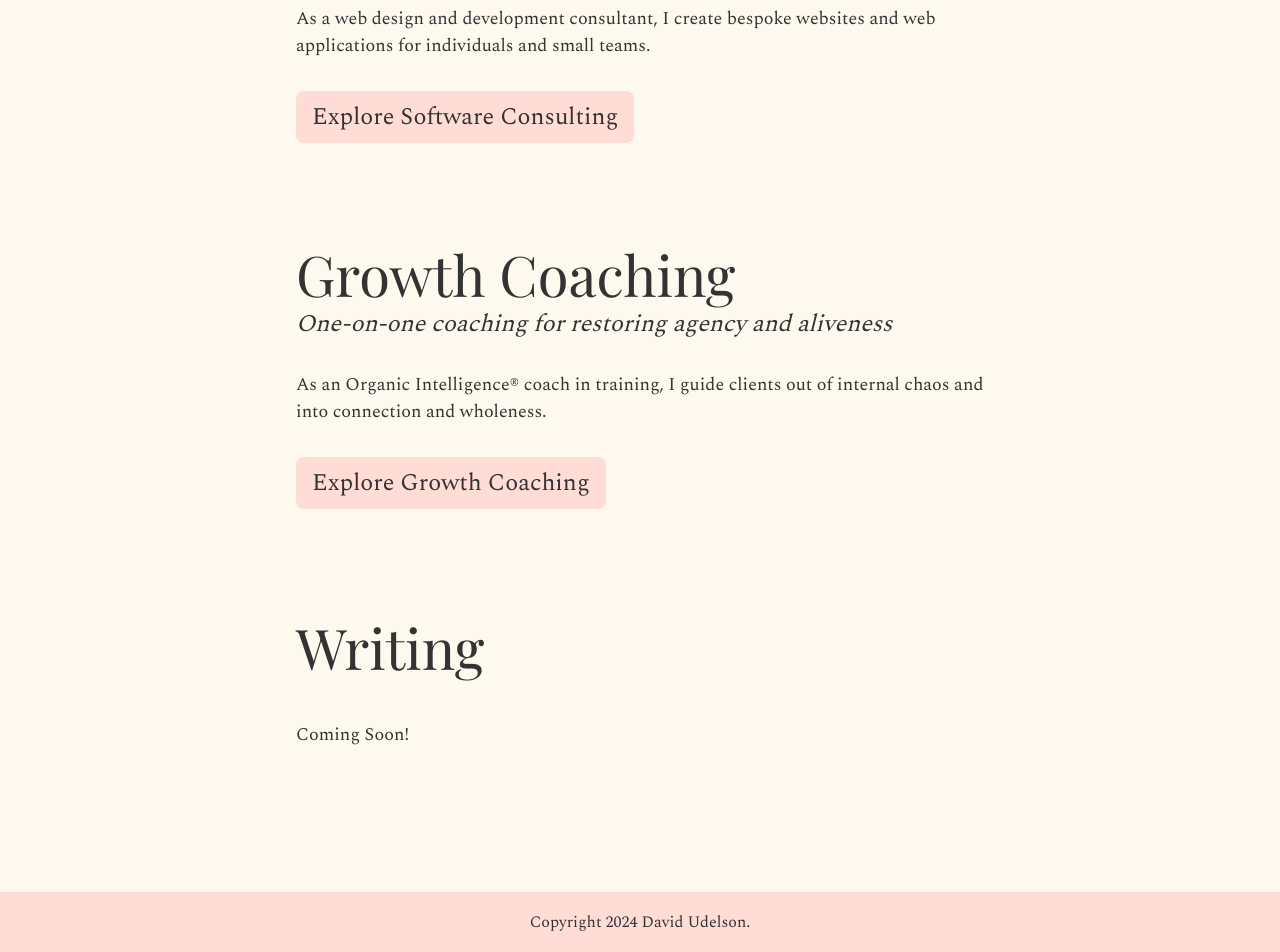
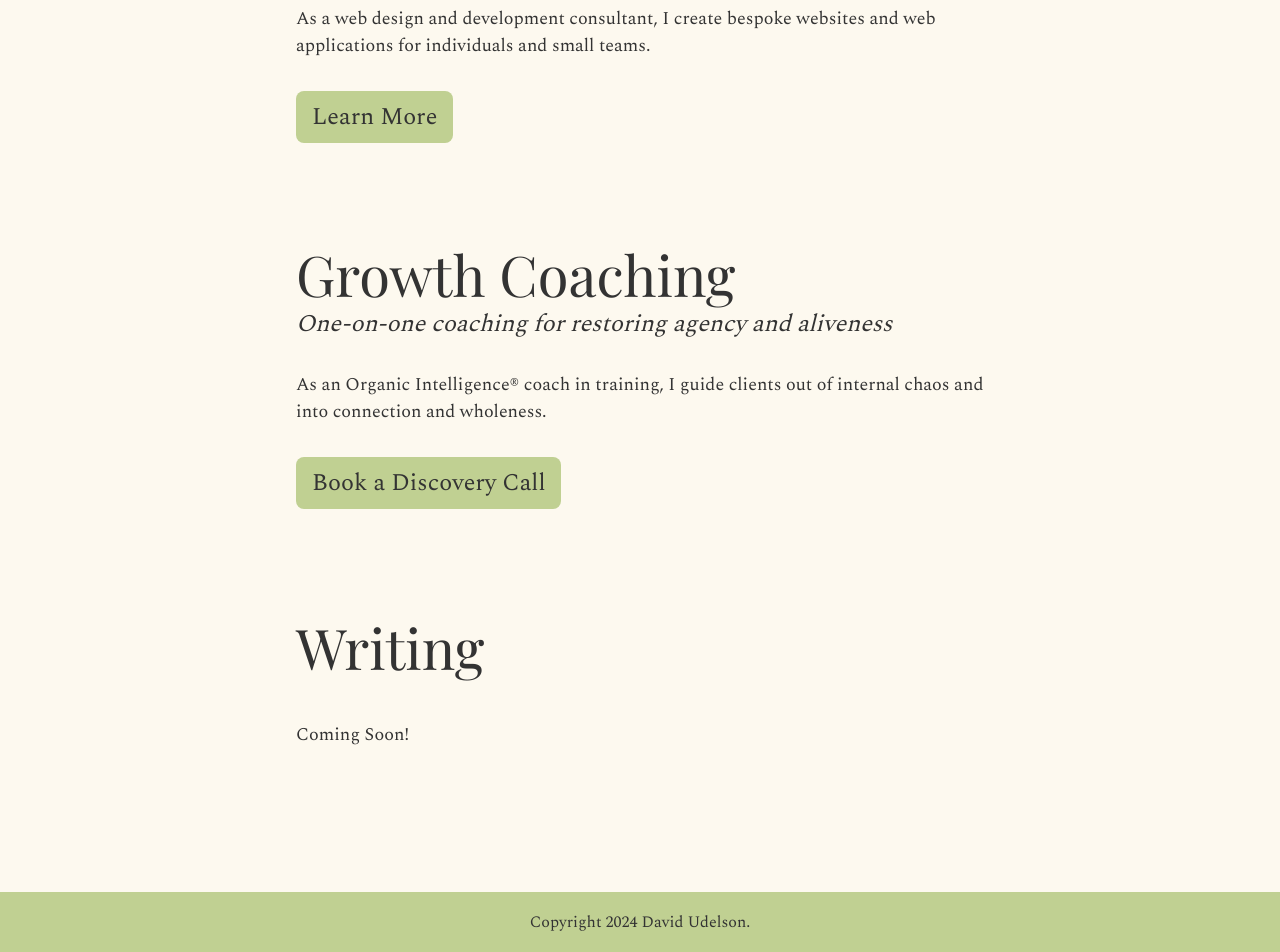
Before and after one commit to dudelson/website, a Next.js app: page / in a window 1280 px wide. Shown: the part 675-1627 px from the top of the page. Built offline with nearby package versions, Linux system fonts and the light colour scheme; a web font is replaced by a local one.

Commit message:
Update button link targets and accent color

```diff
--- a/src/app/page.tsx
+++ b/src/app/page.tsx
@@ -32,7 +32,7 @@ export default function OtherPage() {
           <h3 className="text-[24px] italic leading-tight">Delightful digital experiences for solopreneurs and small businesses with heart</h3>
           <p className="text-[18px] py-8">As a web design and development consultant, I create bespoke websites and web applications for individuals and small teams.</p>
           <CTAButton
-            text="Explore Software Consulting"
+            text="Learn More"
             href="https://www.udelson.dev/"
           />
         </section>
@@ -42,8 +42,8 @@ export default function OtherPage() {
           <h3 className="text-[24px] italic leading-tight">One-on-one coaching for restoring agency and aliveness</h3>
           <p className="text-[18px] py-8">As an Organic Intelligence® coach in training, I guide clients out of internal chaos and into connection and wholeness.</p>
           <CTAButton
-            text="Explore Growth Coaching"
-            href="/coaching"
+            text="Book a Discovery Call"
+            href="https://calendly.com/dudelson/discovery-call"
           />
         </section>
 
--- a/tailwind.config.ts
+++ b/tailwind.config.ts
@@ -13,7 +13,7 @@ const config: Config = {
         spectral: ['var(--font-spectral)', 'serif'],
       },
       colors: {
-        'salmon': '#ffdcd5',
+        'salmon': '#c0d092', // e8e8e8, #e1e4a2, #bfe6a7
       },
       backgroundImage: {
         "gradient-radial": "radial-gradient(var(--tw-gradient-stops))",
```
